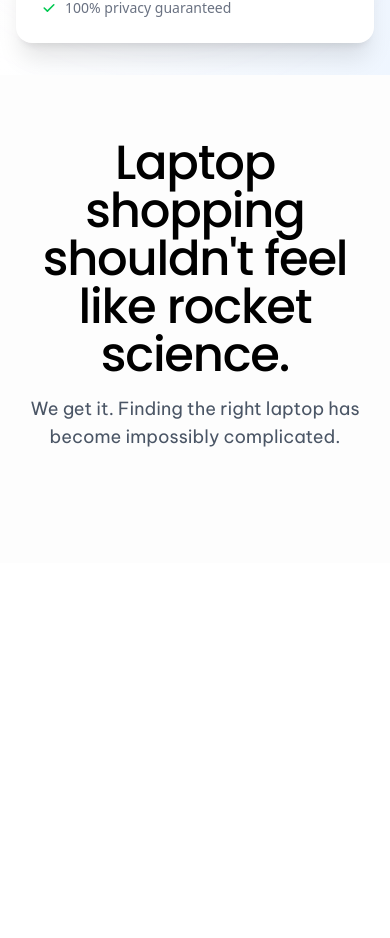
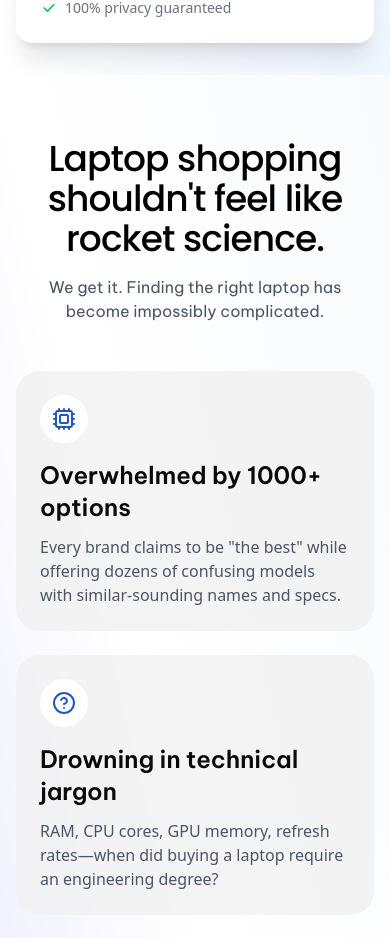
Before and after one commit to clovereighthundred/gizi-landing-page, a React (Vite) app: page / in a window 390 px wide. Shown: the part 1059-1997 px from the top of the page. Before the commit the page ends 1622 px from the top, so only its background shows below. Built offline with nearby package versions, Linux system fonts and the light colour scheme.

Commit message:
feat: add Problem section with responsive cards and icons and bg gradient

```diff
--- a/src/components/Problem.tsx
+++ b/src/components/Problem.tsx
@@ -1,15 +1,82 @@
+import { Cpu, DollarSign, Clock, HelpCircle } from "lucide-react";
+
 function Problem() {
   return (
-    <section className="py-16 lg:py-24">
-      <div className="container mx-auto px-4 lg:px-8">
+    <section id="about" className="relative py-16 lg:py-24">
+      {/* Background Gradient */}
+      <div className="absolute inset-0 bg-gradient-to-bl from-slate-50 via-white to-[#5d2de6]/12"></div>
+      <div className="relative z-10 container mx-auto px-4 lg:px-8">
         <div className="max-w-6xl mx-auto">
           <div className="text-center mb-12 lg:mb-16 space-y-4">
-            <h2 className="text-black font-Poppins font-medium text-5xl lg:text-6xl tracking-tight">
+            <h2 className="text-black font-Poppins font-medium text-4xl lg:text-6xl tracking-tight">
               Laptop shopping shouldn't feel like rocket science.
             </h2>
-            <p className="text-gray-600 font-Be-Vietnam-Pro text-lg lg:text-[22px]">
+            <p className="text-gray-600 font-Be-Vietnam-Pro text-base lg:text-[22px]">
               We get it. Finding the right laptop has become impossibly
               complicated.
+            </p>
+          </div>
+
+          <div className="grid grid-cols-1 lg:grid-cols-2 gap-6">
+            <div className="bg-[#f2f2f2]/80 p-6 lg:p-8 rounded-3xl min-h-[200px] lg:justify-center lg:m-4 flex flex-col">
+              <div className="flex items-center justify-center w-12 h-12 rounded-full bg-[#fdffff] text-sapphire mb-4 lg:mb-0">
+                <Cpu className="w-6 h-6" />
+              </div>
+              <h3 className="text-2xl lg:text-3xl font-semibold mb-3 font-Be-Vietnam-Pro">
+                Overwhelmed by 1000+ options
+              </h3>
+              <p className="text-gray-600 text-base sm:text-[17px] lg:text-[18px] flex-grow">
+                Every brand claims to be "the best" while offering dozens of
+                confusing models with similar-sounding names and specs.
+              </p>
+            </div>
+
+            <div className="bg-[#f2f2f2]/80 p-6 lg:p-8 rounded-3xl min-h-[200px] lg:justify-center lg:m-4 flex flex-col">
+              <div className="flex items-center justify-center w-12 h-12 rounded-full bg-[#fdffff] text-sapphire mb-4">
+                <HelpCircle className="w-6 h-6" />
+              </div>
+              <h3 className="text-2xl lg:text-3xl font-semibold mb-3 font-Be-Vietnam-Pro">
+                Drowning in technical jargon
+              </h3>
+              <p className="text-gray-600 text-base sm:text-[17px] lg:text-[18px] flex-grow">
+                RAM, CPU cores, GPU memory, refresh rates—when did buying a
+                laptop require an engineering degree?
+              </p>
+            </div>
+
+            <div className="bg-[#f2f2f2]/80 p-6 lg:p-8 rounded-3xl min-h-[200px] lg:justify-center lg:m-4 flex flex-col">
+              <div className="flex items-center justify-center w-12 h-12 rounded-full bg-[#fdffff] text-sapphire mb-4">
+                <Clock className="w-6 h-6" />
+              </div>
+              <h3 className="text-2xl lg:text-3xl font-semibold mb-3 font-Be-Vietnam-Pro">
+                Wasting weeks of research
+              </h3>
+              <p className="text-gray-600 text-base sm:text-[17px] lg:text-[18px] flex-grow">
+                Hours spent comparing reviews, watching YouTube videos, and
+                reading forums—only to feel more confused than when you started.
+              </p>
+            </div>
+
+            <div className="bg-[#f2f2f2]/80 p-6 lg:p-8 rounded-3xl min-h-[200px] lg:justify-center lg:m-4 flex flex-col">
+              <div className="flex items-center justify-center w-12 h-12 rounded-full bg-[#fdffff] text-sapphire mb-4">
+                <DollarSign className="w-6 h-6" />
+              </div>
+              <h3 className="text-2xl lg:text-3xl font-semibold mb-3 font-Be-Vietnam-Pro">
+                Expensive mistakes
+              </h3>
+              <p className="text-gray-600 text-base sm:text-[17px] lg:text-[18px] flex-grow">
+                That sinking feeling when you realize your "perfect" laptop
+                can't handle your workload, runs too hot or dies after 3 hours
+                unplugged.
+              </p>
+            </div>
+          </div>
+
+          <div className="flex items-center justify-center text-center mt-8 lg:mt-10 p-6">
+            <p className="text-gray-600 font-Be-Vietnam-Pro font-medium text-base sm:text-xl lg:text-2xl">
+              <span className="text-sapphire ">Sound familiar?</span> You're not
+              alone. 73% of laptop buyers report feeling overwhelmed by choice,
+              and 41% regret their purchase within 6 months.
             </p>
           </div>
         </div>
```
